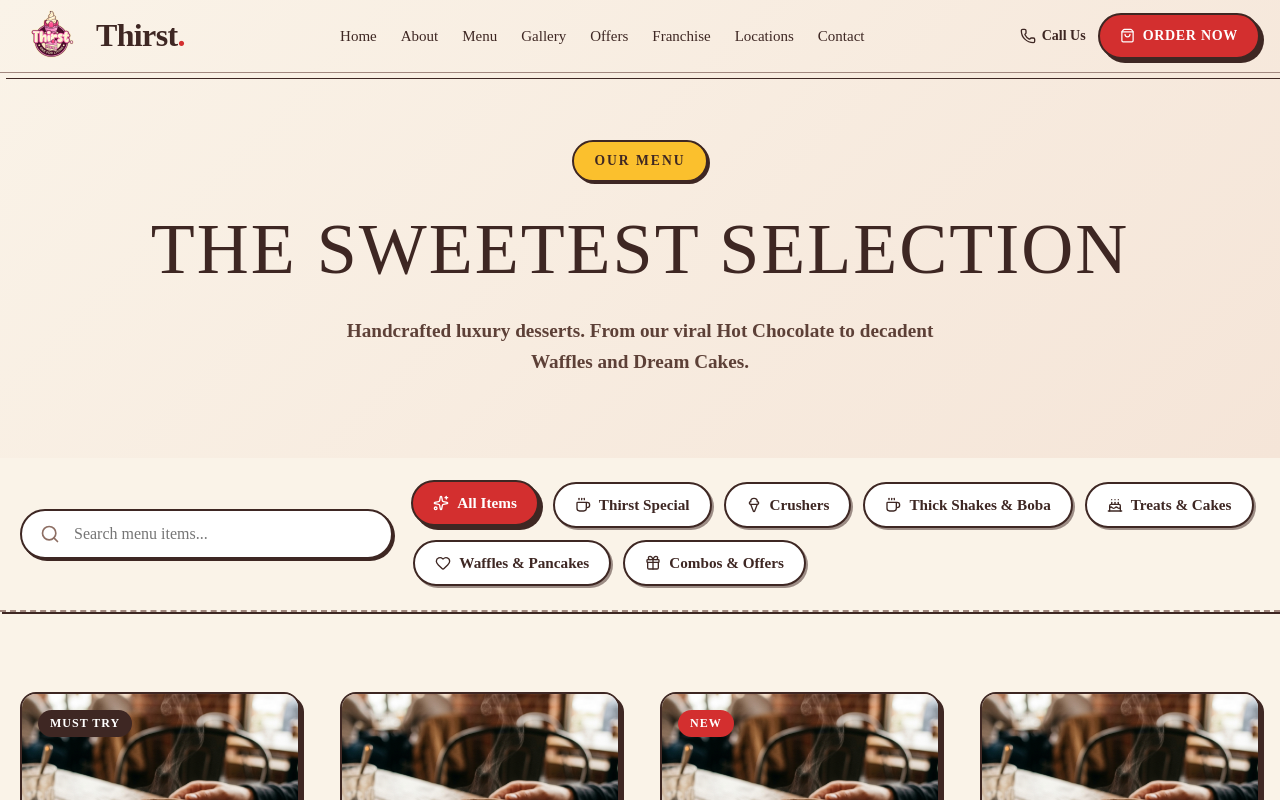
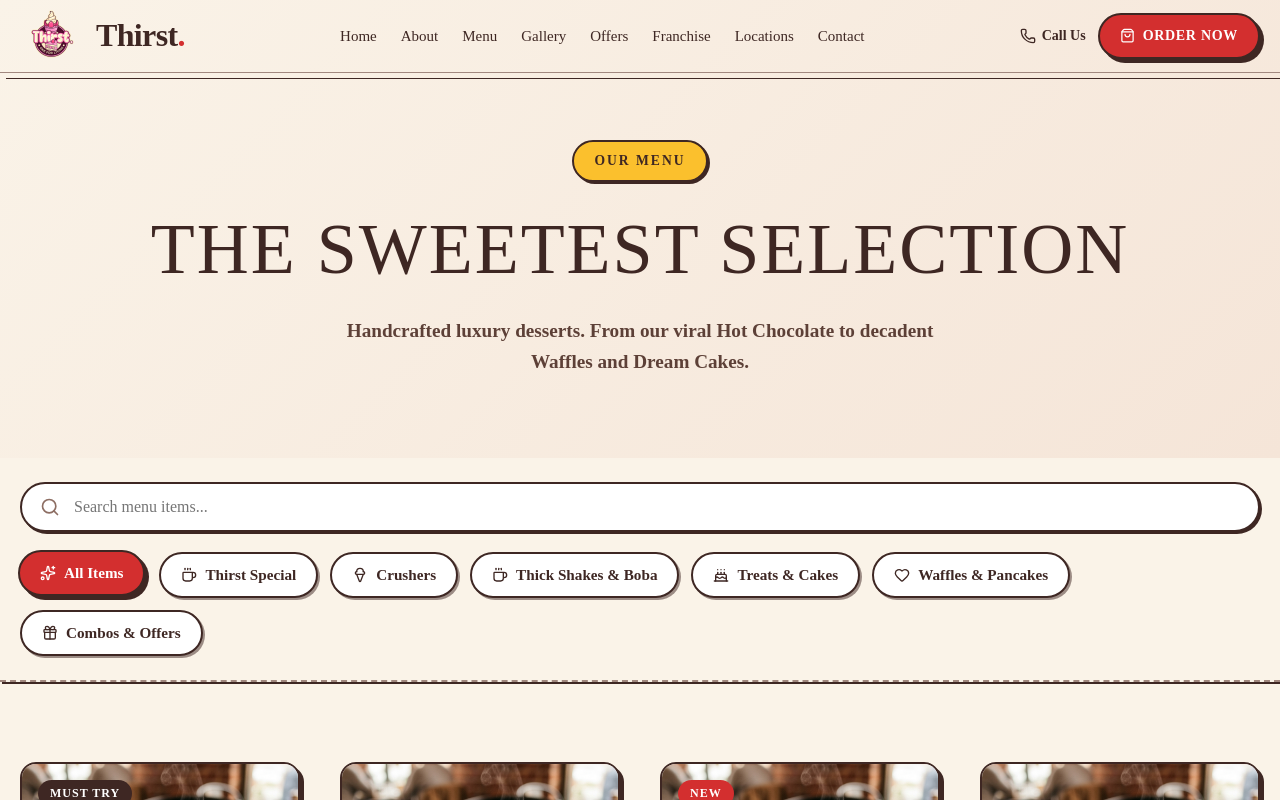
Before and after one commit to graydotservices/Thirst, a Next.js app: page /menu in a window 1280 px wide. Shown: the top 800 px of the page. Built offline with nearby package versions, Linux system fonts and the light colour scheme.

Commit message:
Fix search icon positioning and filter pills stacking on menu page

```diff
--- a/app/(public)/menu/page.tsx
+++ b/app/(public)/menu/page.tsx
@@ -142,10 +142,12 @@ export default function MenuPage() {
         boxShadow: 'var(--shadow-sm)'
       }}>
         <div className="container">
-          <div className="flex-col-mobile" style={{ display: 'flex', gap: '20px', alignItems: 'center', flexWrap: 'wrap' }}>
+          <div style={{ display: 'flex', gap: '20px', alignItems: 'center', flexWrap: 'wrap' }}>
             {/* Search */}
-            <div style={{ position: 'relative', flex: '1 1 200px' }}>
-              <Search size={20} style={{ position: 'absolute', left: 20, top: '50%', transform: 'translateY(-50%)', color: 'var(--color-text-muted)' }} />
+            <div style={{ position: 'relative', flex: '1 1 100%', minWidth: '280px' }}>
+              <div style={{ position: 'absolute', left: 20, top: '50%', transform: 'translateY(-50%)', display: 'flex', color: 'var(--color-text-muted)' }}>
+                <Search size={20} />
+              </div>
               <input
                 type="text"
                 placeholder="Search menu items..."
@@ -169,7 +171,7 @@ export default function MenuPage() {
             </div>
 
             {/* Category Pills */}
-            <div style={{ display: 'flex', gap: '12px', flexWrap: 'wrap', flex: '2 1 500px' }}>
+            <div style={{ display: 'flex', gap: '12px', flexWrap: 'wrap', flex: '1 1 100%' }}>
               {categories.map(({ id, label, icon: Icon }) => {
                 const isActive = activeCategory === id;
                 return (
```
